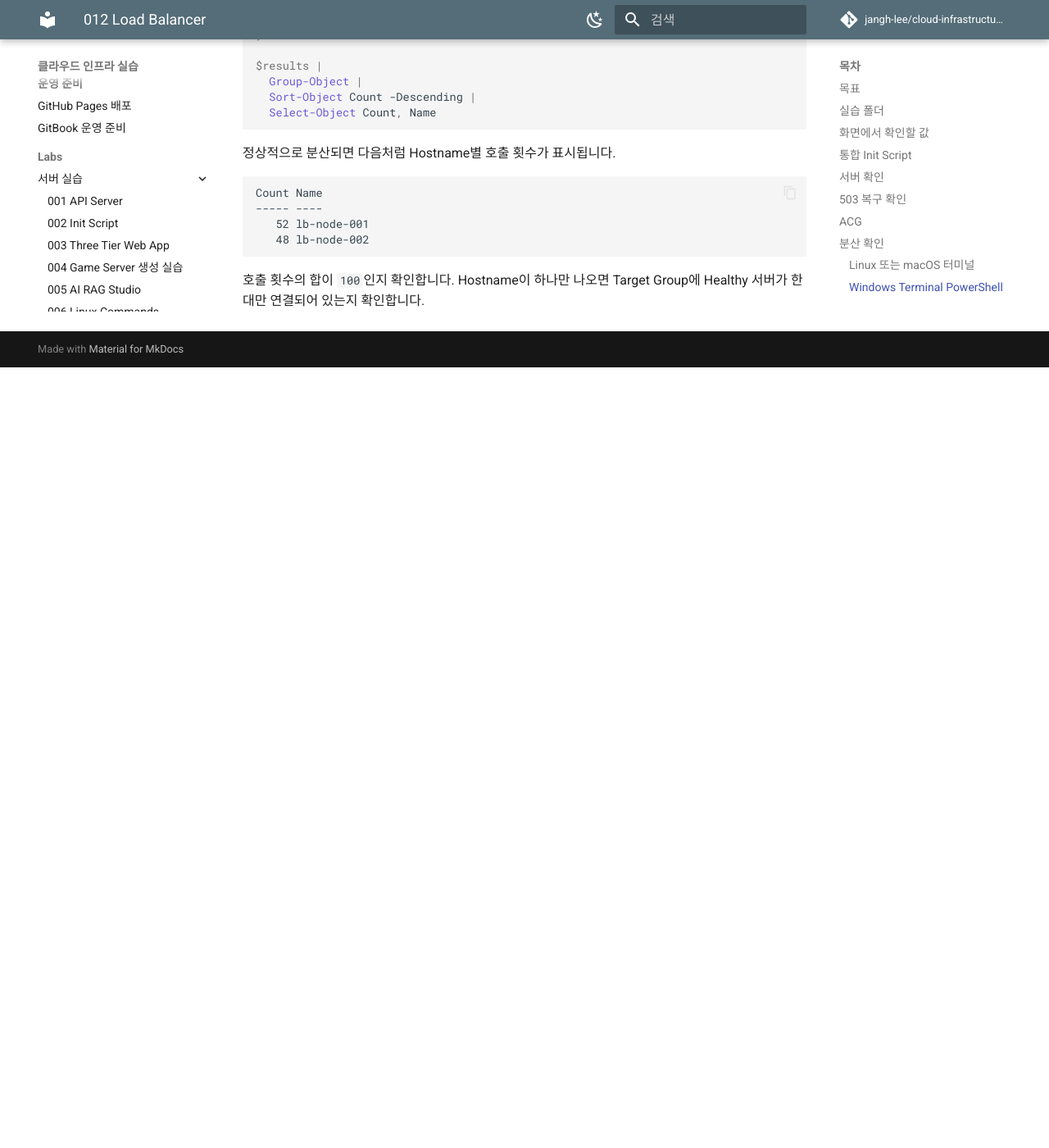
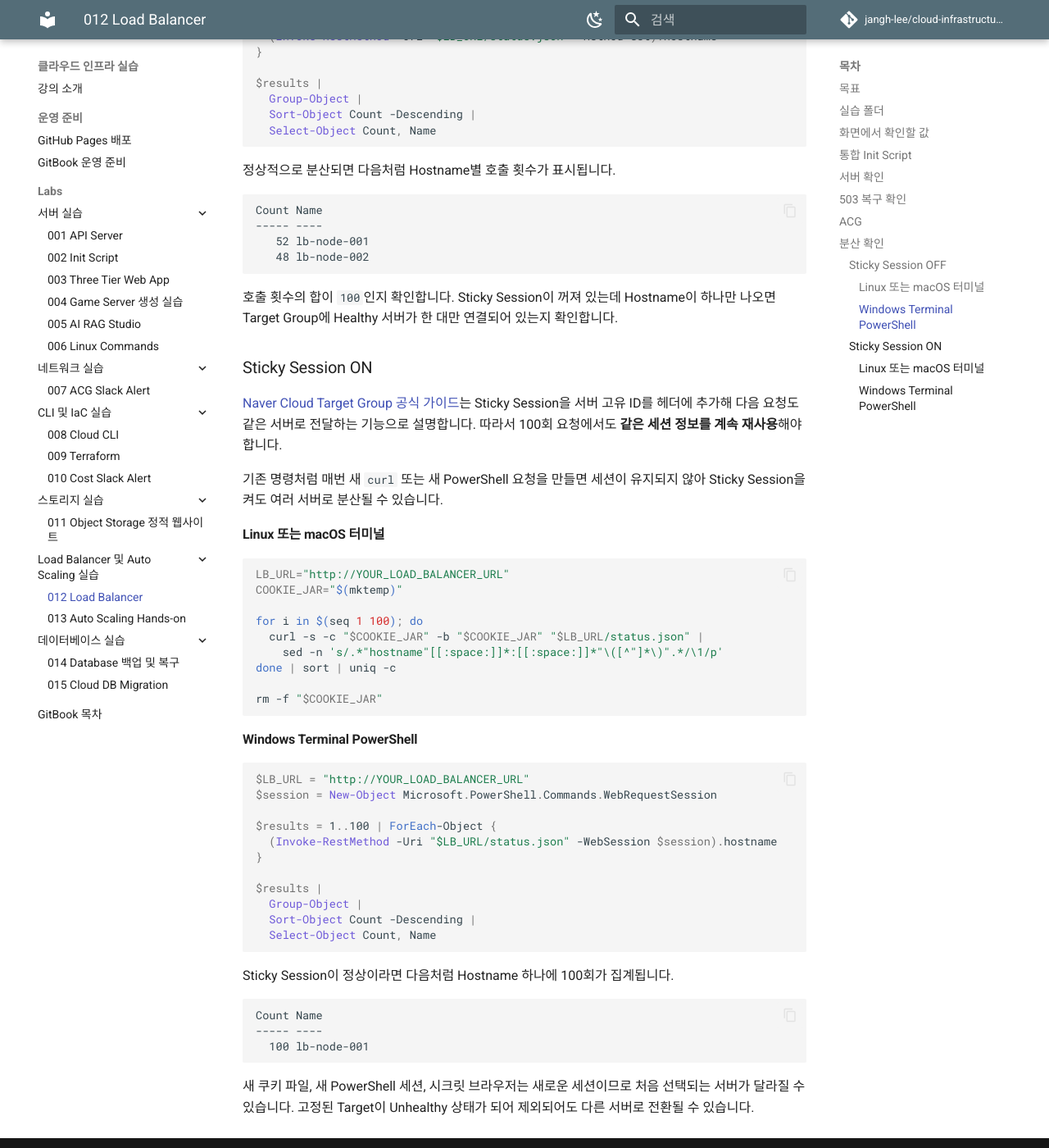
Before and after one commit to jangh-lee/cloud-infrastructure-lecture-example, an MkDocs documentation site: the page built from gitbook/labs/012-load-balancer.md, in a window 1280 px wide and 1400 px high, scrolled down 3389 px. Shown: the whole window at 82% size. Built offline with MkDocs 1.6.1 and Material for MkDocs 9.7.7, drawn with Linux system fonts in a browser that asks for light colours; comment, search, counter and statistics services are not loaded; before the commit the page ends 3837 px from its top, so only the background shows below that; some of the changed text lies outside the part shown.

Commit message:
Document sticky session verification

````diff
--- a/gitbook/labs/012-load-balancer.md
+++ b/gitbook/labs/012-load-balancer.md
@@ -104,9 +104,11 @@
 
 ## 분산 확인
 
-User Input이 모든 서버에서 같더라도 `hostname`을 기준으로 응답 횟수를 집계합니다. 사용하는 터미널에 맞는 명령 하나를 실행합니다.
+User Input이 모든 서버에서 같더라도 `hostname`을 기준으로 응답 횟수를 집계합니다. 먼저 Target Group의 Sticky Session을 끈 상태에서 사용하는 터미널에 맞는 명령 하나를 실행합니다.
 
-### Linux 또는 macOS 터미널
+### Sticky Session OFF
+
+#### Linux 또는 macOS 터미널
 
 ```bash
 LB_URL="http://YOUR_LOAD_BALANCER_URL"
@@ -116,7 +118,7 @@
 done | sort | uniq -c
 ```
 
-### Windows Terminal PowerShell
+#### Windows Terminal PowerShell
 
 ```powershell
 $LB_URL = "http://YOUR_LOAD_BALANCER_URL"
@@ -140,4 +142,50 @@
    48 lb-node-002
 ```
 
-호출 횟수의 합이 `100`인지 확인합니다. Hostname이 하나만 나오면 Target Group에 Healthy 서버가 한 대만 연결되어 있는지 확인합니다.
+호출 횟수의 합이 `100`인지 확인합니다. Sticky Session이 꺼져 있는데 Hostname이 하나만 나오면 Target Group에 Healthy 서버가 한 대만 연결되어 있는지 확인합니다.
+
+### Sticky Session ON
+
+[Naver Cloud Target Group 공식 가이드](https://guide.ncloud-docs.com/docs/loadbalancer-targetgroup-vpc)는 Sticky Session을 서버 고유 ID를 헤더에 추가해 다음 요청도 같은 서버로 전달하는 기능으로 설명합니다. 따라서 100회 요청에서도 **같은 세션 정보를 계속 재사용**해야 합니다.
+
+기존 명령처럼 매번 새 `curl` 또는 새 PowerShell 요청을 만들면 세션이 유지되지 않아 Sticky Session을 켜도 여러 서버로 분산될 수 있습니다.
+
+#### Linux 또는 macOS 터미널
+
+```bash
+LB_URL="http://YOUR_LOAD_BALANCER_URL"
+COOKIE_JAR="$(mktemp)"
+
+for i in $(seq 1 100); do
+  curl -s -c "$COOKIE_JAR" -b "$COOKIE_JAR" "$LB_URL/status.json" |
+    sed -n 's/.*"hostname"[[:space:]]*:[[:space:]]*"\([^"]*\)".*/\1/p'
+done | sort | uniq -c
+
+rm -f "$COOKIE_JAR"
+```
+
+#### Windows Terminal PowerShell
+
+```powershell
+$LB_URL = "http://YOUR_LOAD_BALANCER_URL"
+$session = New-Object Microsoft.PowerShell.Commands.WebRequestSession
+
+$results = 1..100 | ForEach-Object {
+  (Invoke-RestMethod -Uri "$LB_URL/status.json" -WebSession $session).hostname
+}
+
+$results |
+  Group-Object |
+  Sort-Object Count -Descending |
+  Select-Object Count, Name
+```
+
+Sticky Session이 정상이라면 다음처럼 Hostname 하나에 100회가 집계됩니다.
+
+```text
+Count Name
+----- ----
+  100 lb-node-001
+```
+
+새 쿠키 파일, 새 PowerShell 세션, 시크릿 브라우저는 새로운 세션이므로 처음 선택되는 서버가 달라질 수 있습니다. 고정된 Target이 Unhealthy 상태가 되어 제외되어도 다른 서버로 전환될 수 있습니다.
````
Also changed, not shown: 012-load balancer/README.md (+52 -4 lines).
